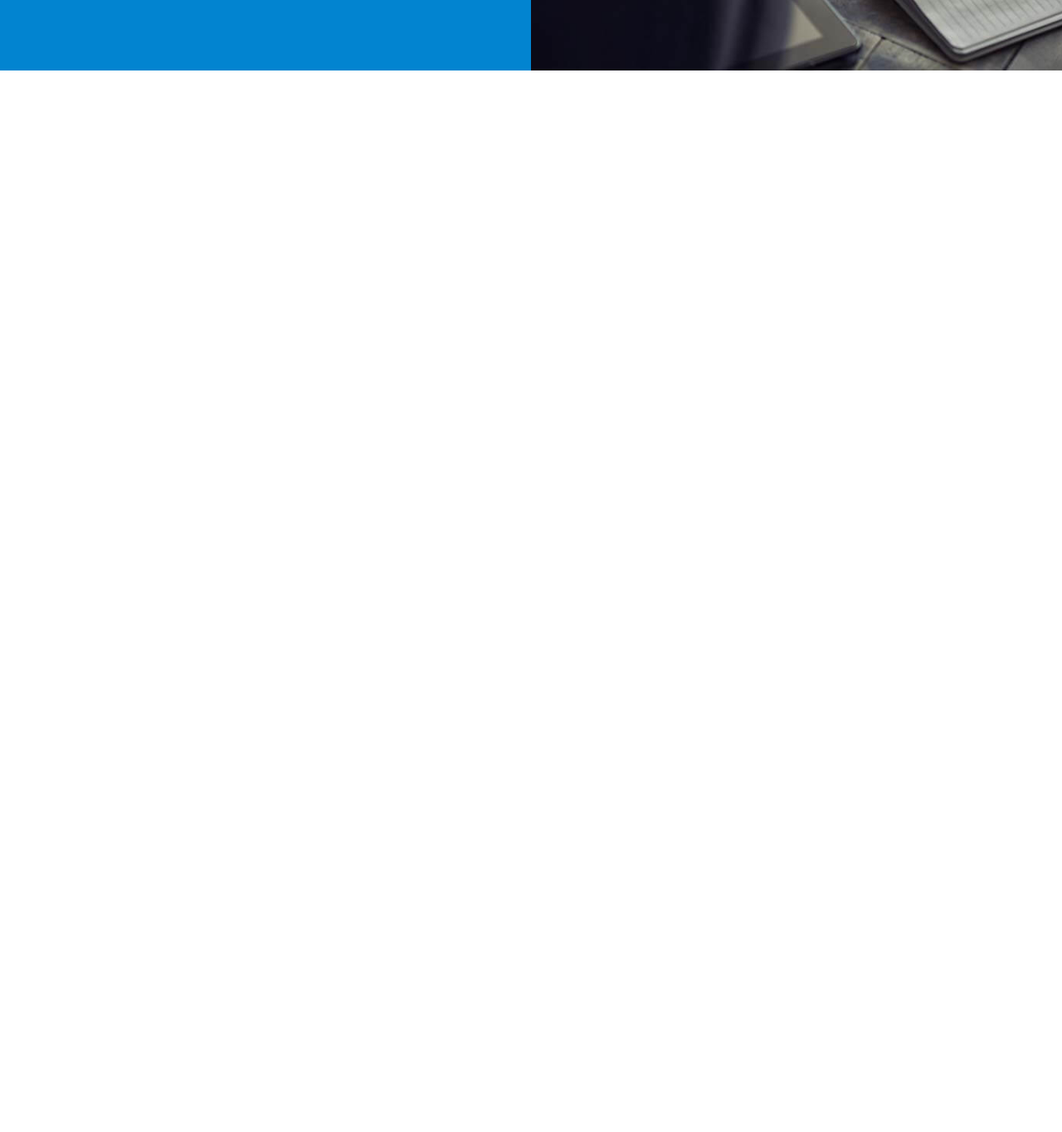
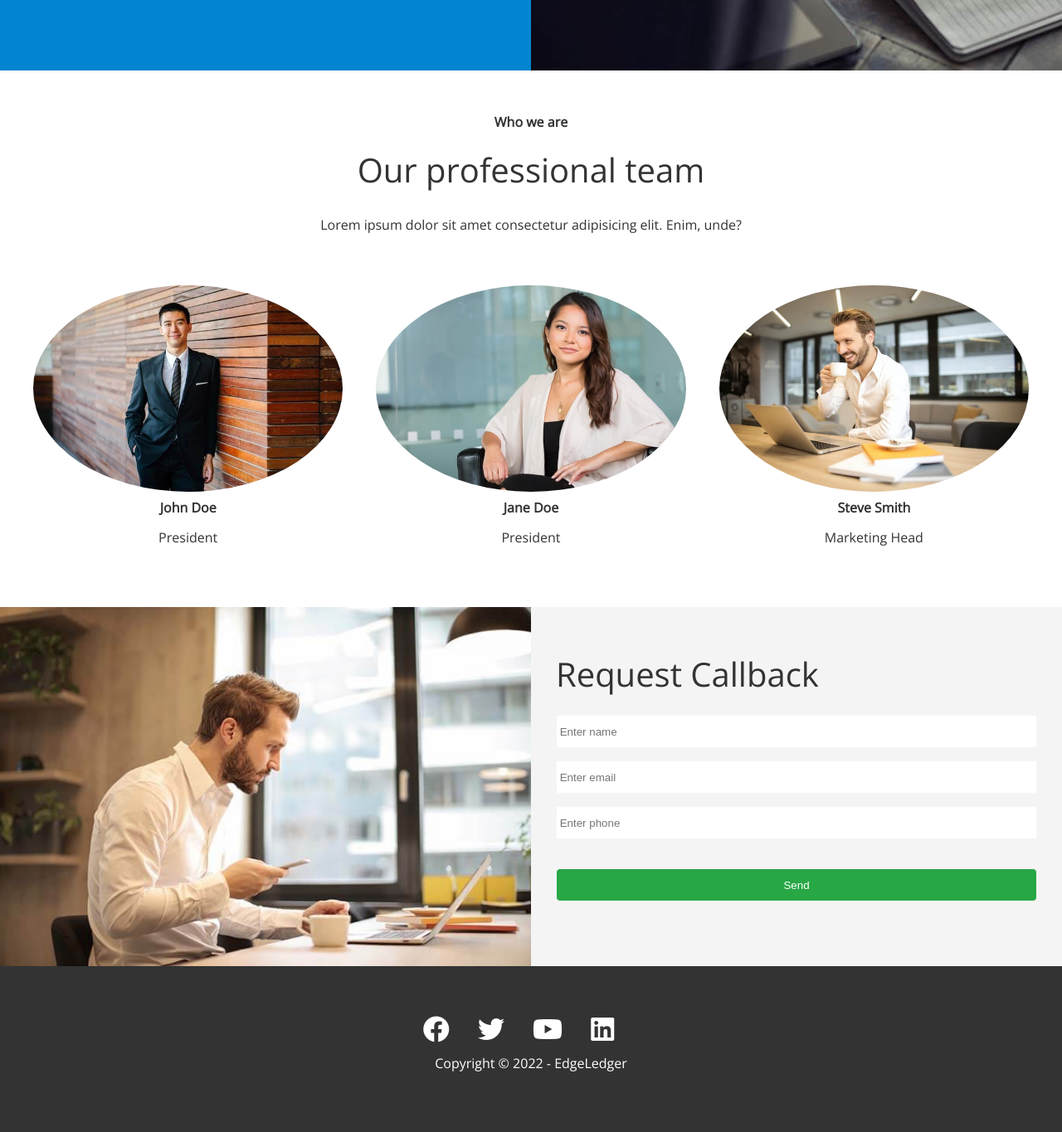
Before and after one commit to s-khodjaev/edge_ledger, a website: page index.html in a window 1280 px wide. Shown: the part 2680-4045 px from the top of the page at 83% size. Before the commit the page ends 2773 px from the top, so only its background shows below. Drawn offline with nearby package versions, Linux system fonts and the light colour scheme.

Commit message:
finish main page & media queries added

```diff
--- a/css/main.css
+++ b/css/main.css
@@ -138,3 +138,94 @@
 .cases img:hover {
   opacity: 0.7;
 }
+
+/* Team */
+
+.team img {
+  border-radius: 50%;
+}
+
+/* Contact */
+
+.callback-form {
+  width: 100%;
+  padding: 20px 0;
+}
+
+.callback-form label {
+  display: block;
+  margin-bottom: 5px;
+}
+
+.callback-form .form-control {
+  margin-bottom: 15px;
+}
+
+.callback-form input {
+  width: 100%;
+  padding: 4;
+  height: 40px;
+  border: 1px solid #f5f5f5;
+}
+
+.callback-form input:focus {
+  outline-color: #28a745;
+}
+
+.callback-form .btn {
+  padding: 12px 0;
+  margin-top: 20px;
+}
+
+/* Footer */
+
+footer {
+  display: flex;
+  flex-direction: column;
+  align-items: center;
+  justify-content: center;
+  text-align: center;
+  height: 200px;
+}
+
+footer a {
+  color: #fff;
+}
+
+footer a:hover {
+  color: #28a745;
+}
+
+footer .social > * {
+  margin-right: 30px;
+}
+
+/* Media queries */
+
+@media (max-width: 768px) {
+
+  .navbar {
+    flex-direction: column;
+    height: 120px;
+    padding: 20px;
+  }
+
+  .navbar a {
+    padding: 10px 10px;
+    margin: 0 3px;
+  }
+
+  .flex-items {
+    flex-direction: column;
+  }
+
+  .flex-columns .column, .flex-grid .column {
+    flex: 100%;
+    max-width: 100%;
+  }
+
+  .team img {
+    width: 70%;
+  }
+
+}
--- a/index.html
+++ b/index.html
@@ -38,7 +38,7 @@
   <main>
 
   <!-- About: Icons -->
-    <section id="id" class="icons bg-light">
+    <section id="icons" class="icons bg-light">
       <div class="flex-items">
         <div>
           <i class="fas fa-university fa-2x"></i>
@@ -86,7 +86,7 @@
   <!-- /About: Solutions -->
 
   <!-- Cases -->
-  <section class="cases flex-grid section-padding">
+  <section id="cases" class="cases flex-grid section-padding">
     <header class="section-header">
       <h4>This is what we do</h4>
       <h2>Business Cases</h2>
@@ -133,8 +133,78 @@
   </section>
   <!-- /Blog -->
 
+  <!-- Team -->
+  <section id="team" class="team section-padding">
+    <header class="section-header">
+      <h4>Who we are</h4>
+      <h2>Our professional team</h2>
+      <p>Lorem ipsum dolor sit amet consectetur adipisicing elit. Enim, unde?</p>
+    </header>
+    <div class="flex-items">
+      <div>
+        <img src="img/team/person1.jpg" alt="">
+        <h4>John Doe</h4>
+        <p>President</p>
+      </div>
+      <div>
+        <img src="img/team/person2.jpg" alt="">
+        <h4>Jane Doe</h4>
+        <p>President</p>
+      </div>
+      <div>
+        <img src="img/team/person3.jpg" alt="">
+        <h4>Steve Smith</h4>
+        <p>Marketing Head</p>
+      </div>
+    </div>
+  </section>
+  <!-- /Team -->
+
+  <!-- Contact -->
+  <section id="contact" class="contact flex-columns">
+    <div class="row">
+      <div class="column">
+        <div class="column-1">
+          <img src="img/home/contact.jpg" alt="">
+        </div>
+      </div>
+      <div class="column">
+        <div class="column-2 bg-light">
+          <h2>Request Callback</h2>
+          <form action="#" class="callback-form">
+            <div class="form-control">
+              <label for="name"></label>
+              <input typ="text" name="name" id="name" placeholder=" Enter name" />
+            </div>
+            <div class="form-control">
+              <label for="email"></label>
+              <input typ="email" name="email" id="email" placeholder=" Enter email" />
+            </div>
+            <div class="form-control">
+              <label for="phone"></label>
+              <input typ="text" name="phone" id="phone" placeholder=" Enter phone" />
+            </div>
+            <input type="submit" value="Send" id="submit" class="btn" />
+          </form>
+        </div>
+      </div>
+    </div>
+  </section>
+  <!-- /Contact -->
+
   </main>
 
+  <!-- Footer -->
+  <footer class="footer bg-dark">
+    <div class="social">
+      <a href="#"><i class="fab fa-facebook fa-2x"></i></a>
+      <a href="#"><i class="fab fa-twitter fa-2x"></i></a>
+      <a href="#"><i class="fab fa-youtube fa-2x"></i></a>
+      <a href="#"><i class="fab fa-linkedin fa-2x"></i></a>
+    </div>
+    <p>Copyright &copy; 2022 - EdgeLedger</p>
+  </footer>
+  <!-- /Footer -->
 
 </body>
 </html>
```
